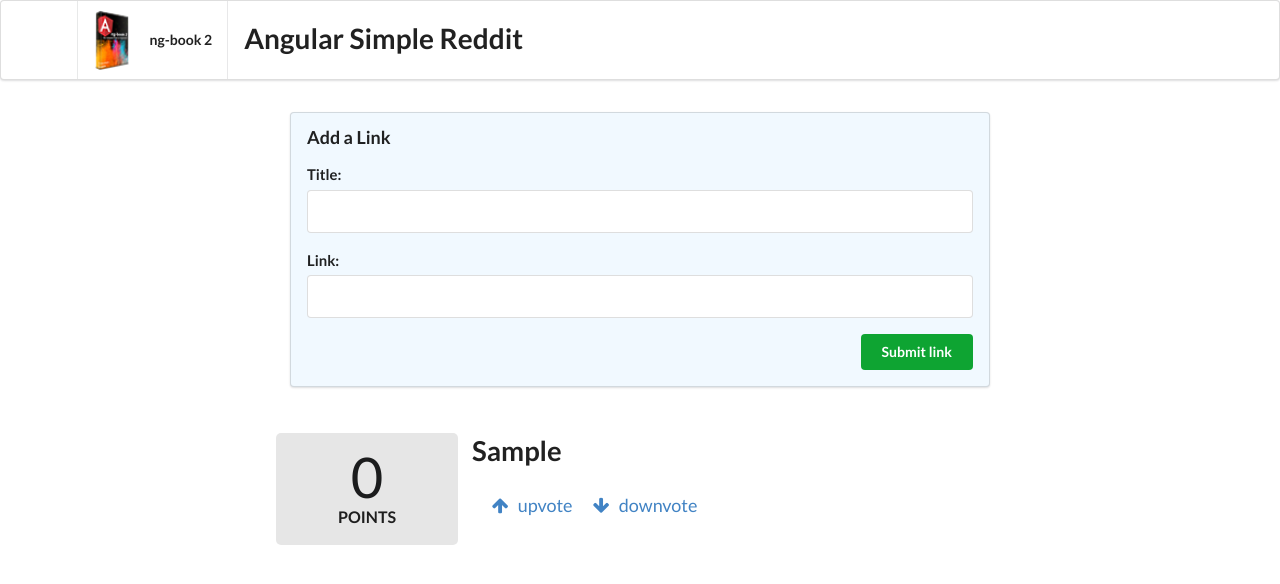
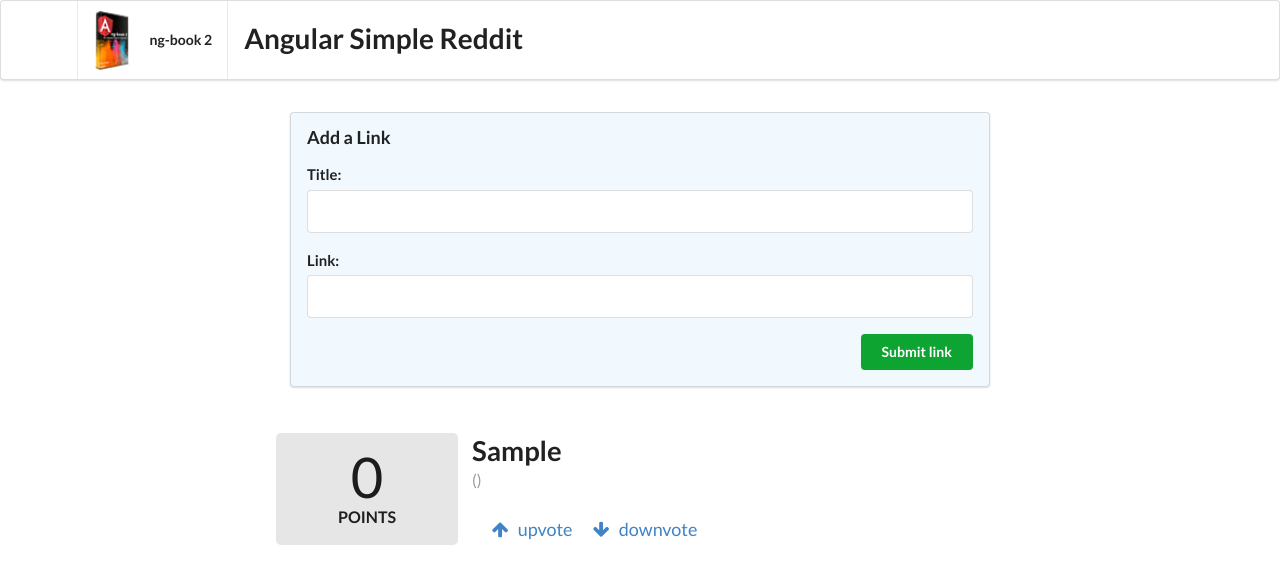
Before and after one commit to FranciscoJRomero/angular-intro, an Angular app: page / in a window 1280 px wide. Both pictures are taken after typing "Sample", "Sample" into the empty fields and a click on the button "Submit link". Shown: the top 584 px of the page. Built offline with nearby package versions, Linux system fonts and the light colour scheme.

Commit message:
added domain to article html and enabled sorting

```diff
--- a/src/app/app.component.html
+++ b/src/app/app.component.html
@@ -14,5 +14,5 @@
   </button>
 </form>
 <div class="ui grid posts">
-  <app-article *ngFor="let article of articles" [article]="article"></app-article>
+  <app-article *ngFor="let article of sortedArticles()" [article]="article"></app-article>
 </div>
--- a/src/app/app.component.ts
+++ b/src/app/app.component.ts
@@ -19,4 +19,11 @@ export class AppComponent {
     link.value = '';
     return false;
   }
+
+  sortedArticles(): Article[] {
+    return this.articles.sort((
+          a: Article, b: Article
+        ) => b.votes - a.votes
+      );
+  }
 }
--- a/src/app/article/article.component.html
+++ b/src/app/article/article.component.html
@@ -12,6 +12,9 @@
   <a class="ui large header" href="{{ article.link }}">
     {{ article.title }}
   </a>
+
+  <div class="meta">({{ article.domain() }})</div>
+
   <ul class="ui big horizontal list voters">
     <li class="item">
       <a href (click)="voteUp()">
--- a/src/app/article/article.model.ts
+++ b/src/app/article/article.model.ts
@@ -19,7 +19,8 @@ export class Article {
 
     domain(): string {
         try {
-            const domainAndPath: string = this.link.split('//')[0];
+            const domainAndPath: string = this.link.split('//')[1];
+            return domainAndPath.split('/')[0];
         } catch (err) {
             return null;
         }
```
